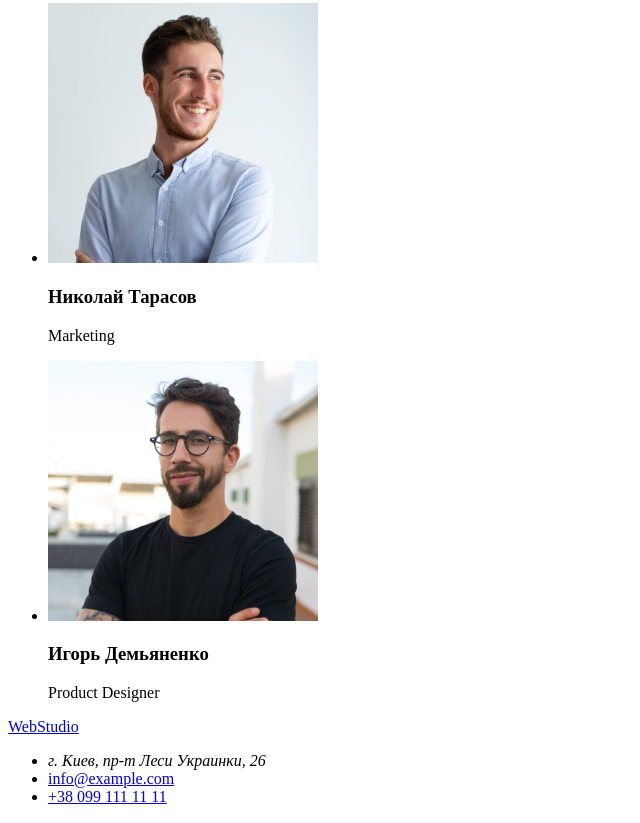
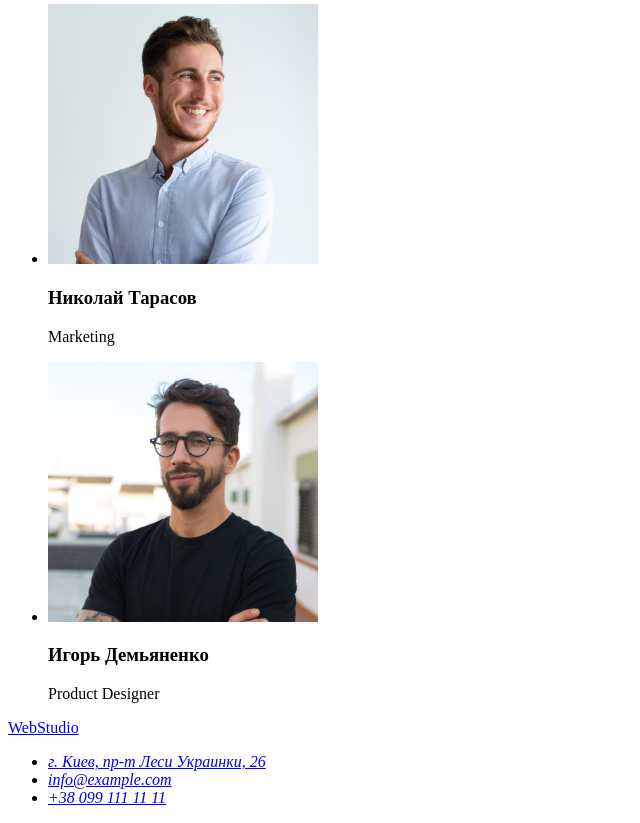
Before and after one commit to YDovzhyk/goit-markup-hw-01, a plain HTML site: page index.html in a window 1280 px wide. Shown: the part 2285-3108 px from the top of the page, without its empty margins (0-640 px from the left). Drawn offline with Linux system fonts and the light colour scheme.

Commit message:
Added new correction
add <h2> for section
add tag <address>

```diff
--- a/index.html
+++ b/index.html
@@ -36,6 +36,7 @@
         </section>
 
         <section>
+            <h2></h2>
             <ul>
                 <li>
                     <h3>Внимание к деталям</h3>
@@ -107,9 +108,10 @@
 
     <footer>
         <a href="/">WebStudio</a>
+        <address>
             <ul>
                 <li>
-                <address>г. Киев, пр-т Леси Украинки, 26</address>
+                    <a href="/">г. Киев, пр-т Леси Украинки, 26</a>
                 </li>
                 <li>
                     <a href="info@example.com">info@example.com</a>
@@ -118,6 +120,7 @@
                     <a href="tel:+380991111111">+38 099 111 11 11</a>
                 </li>
             </ul>
+        </address>
     </footer>
 
 </body>
```
Lines whose indentation alone changed are shown as unchanged.
